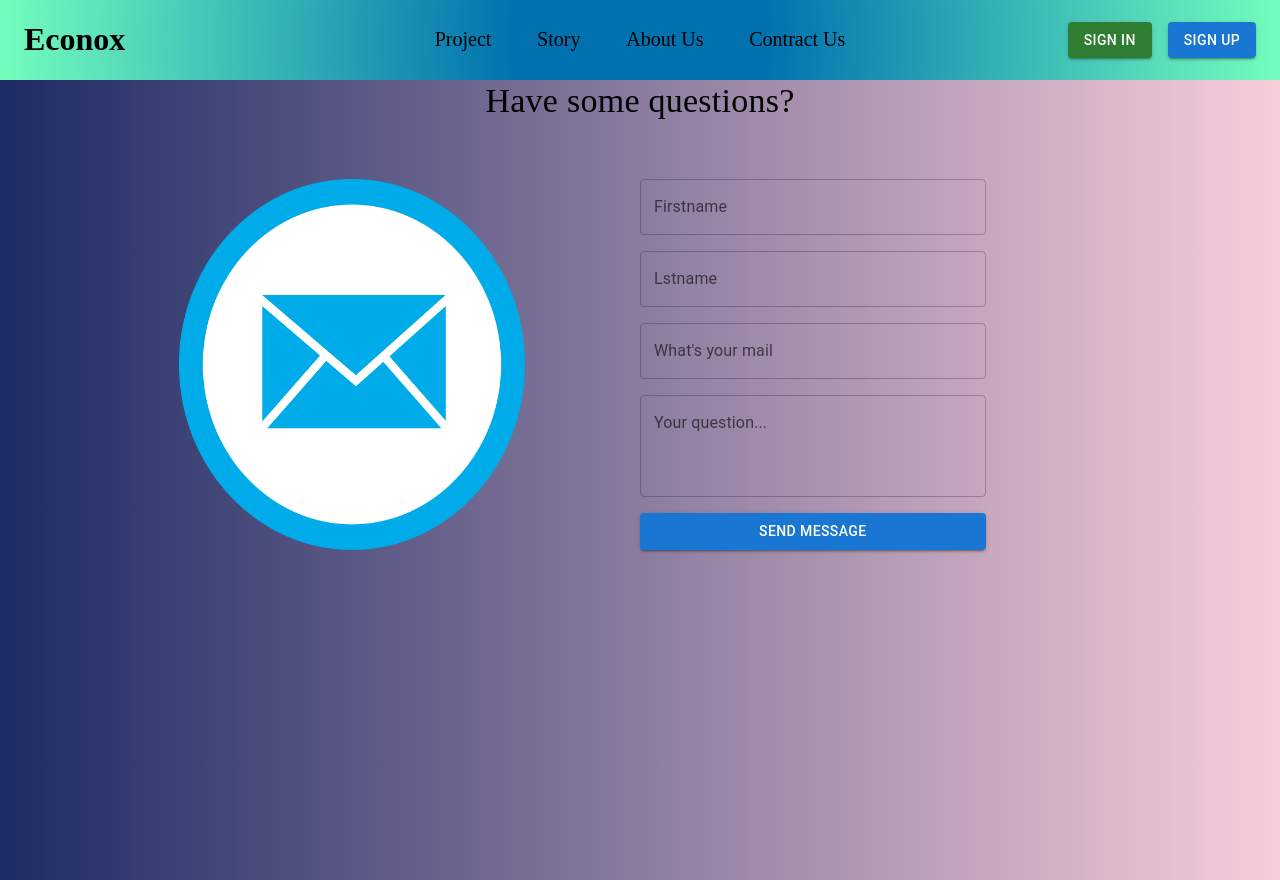
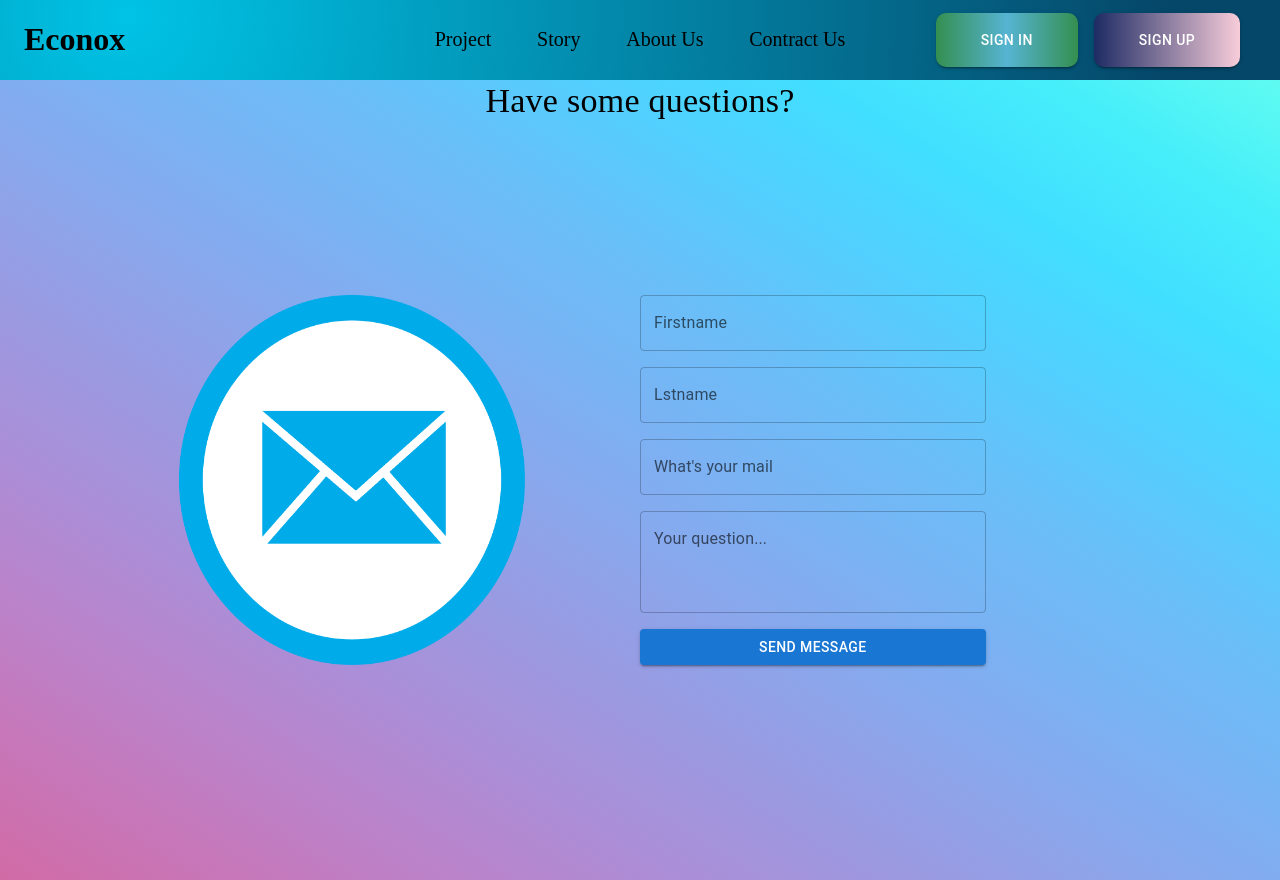
Before and after one commit to BeerWalkAlone/Font-end-project-exconox, a React (Vite) app: page /contractus in a window 1280 px wide. Built offline with nearby package versions, Linux system fonts and the light colour scheme.

Commit message:
design color

```diff
--- a/src/components/Navabar.jsx
+++ b/src/components/Navabar.jsx
@@ -23,8 +23,7 @@ export default function Navabar(props) {
 
   return (
     <Box sx={{
-      background: ' rgb(0,139,139)',
-      background: 'radial-gradient(circle, rgba(1,114,175,1) 20%, rgba(116,254,189,1) 100%)'
+      backgroundImage:'radial-gradient( circle farthest-corner at 10% 20%,  rgba(0,195,229,1) 0%, rgba(5,71,105,1) 90% );'
     }}>
       <Container maxWidth="xl">
         <Box
@@ -65,10 +64,24 @@ export default function Navabar(props) {
             display={{ sm: "flex", xs: "none" }}
             justifyContent={"flex-end"}
           >
-            <Button variant="contained" color="success" sx={{ marginRight: 2 }} onClick={handleLogin}>
+            <Button variant="contained" sx={{
+              marginRight: 2,
+              backgroundImage: 'linear-gradient(to right, #348F50 0%, #56B4D3  50%, #348F50  100%);',
+              padding: '15px 45px;',
+
+              borderRadius: '10px;',
+
+            }} onClick={handleLogin}>
               Sign In
             </Button>
-            <Button variant="contained" onClick={handleLoginUp}>Sign Up</Button>
+            <Button variant="contained" sx={{
+              marginRight: 2,
+              backgroundImage: 'linear-gradient(to right, #1D2B64 0%, #F8CDDA  100%, #1D2B64  100%);',
+              padding: '15px 45px;',
+
+              borderRadius: '10px;',
+              }}
+              onClick={handleLoginUp}>Sign Up</Button>
           </Box>
           <WidgetsIcon
             fontSize="large"
--- a/src/routes/contractus.jsx
+++ b/src/routes/contractus.jsx
@@ -4,9 +4,7 @@ import Img from "../Images/mail.png";
 export default function contractus() {
   return (
     <Box sx={{
-      background: 'rgb(124, 185, 232)',
-      background: '-webkit-linear-gradient(to right, #1d2b64, #f8cdda)',
-      background: 'linear-gradient(to right, #1d2b64, #f8cdda)',
+      background:'linear-gradient(to right top, #d16ba5, #c777b9, #ba83ca, #aa8fd8, #9a9ae1, #8aa7ec, #79b3f4, #69bff8, #52cffe, #41dfff, #46eefa, #5ffbf1);',
       height: "100vh"
     }}>
 
@@ -15,7 +13,7 @@ export default function contractus() {
       <Typography variant="h4" fontFamily={"initial"} align="center" marginTop={'0px'}>
         Have some questions?
       </Typography>
-      <Box display={{ md: "flex", xs: 'block' }} marginTop={"5%"}>
+      <Box display={{ md: "flex", xs: 'block' }} marginTop={"15%"}>
         <Box
           width={{ md: "50%", xs: '100%' }}
           display="flex"
```
